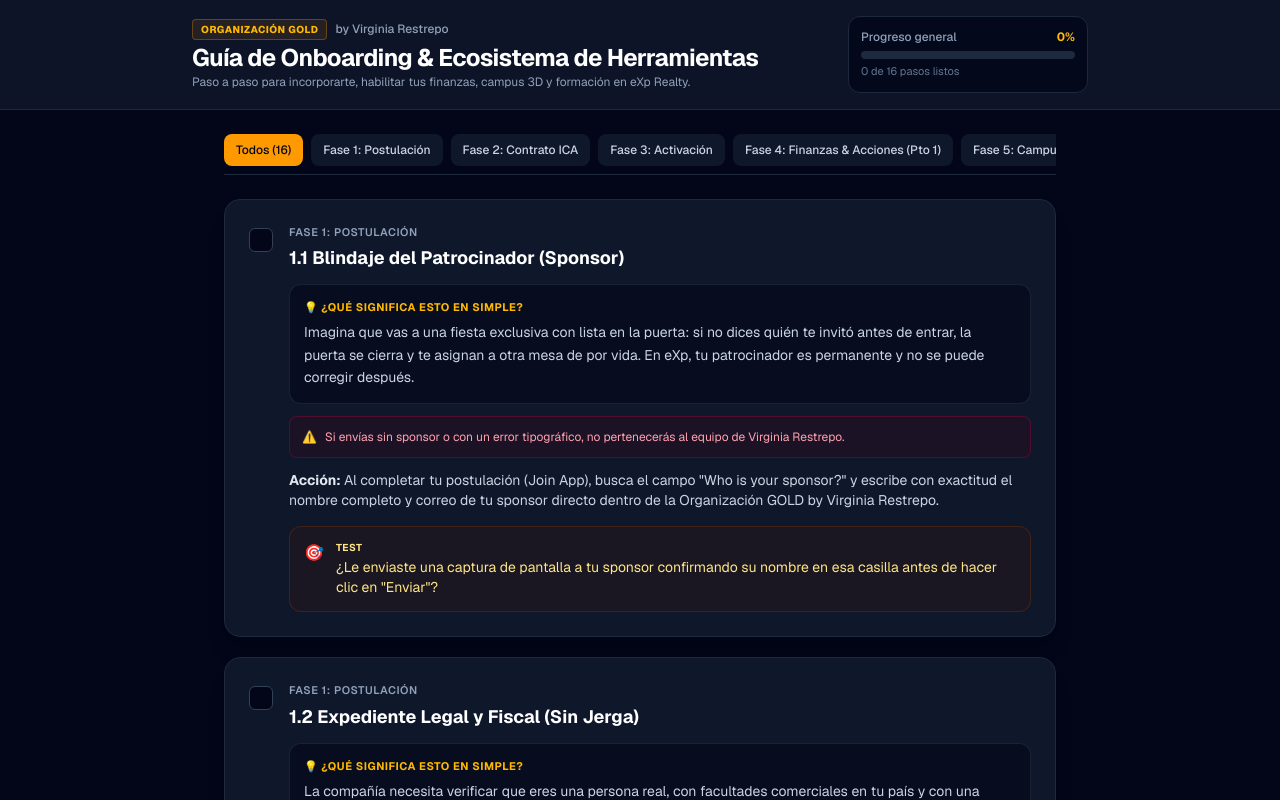
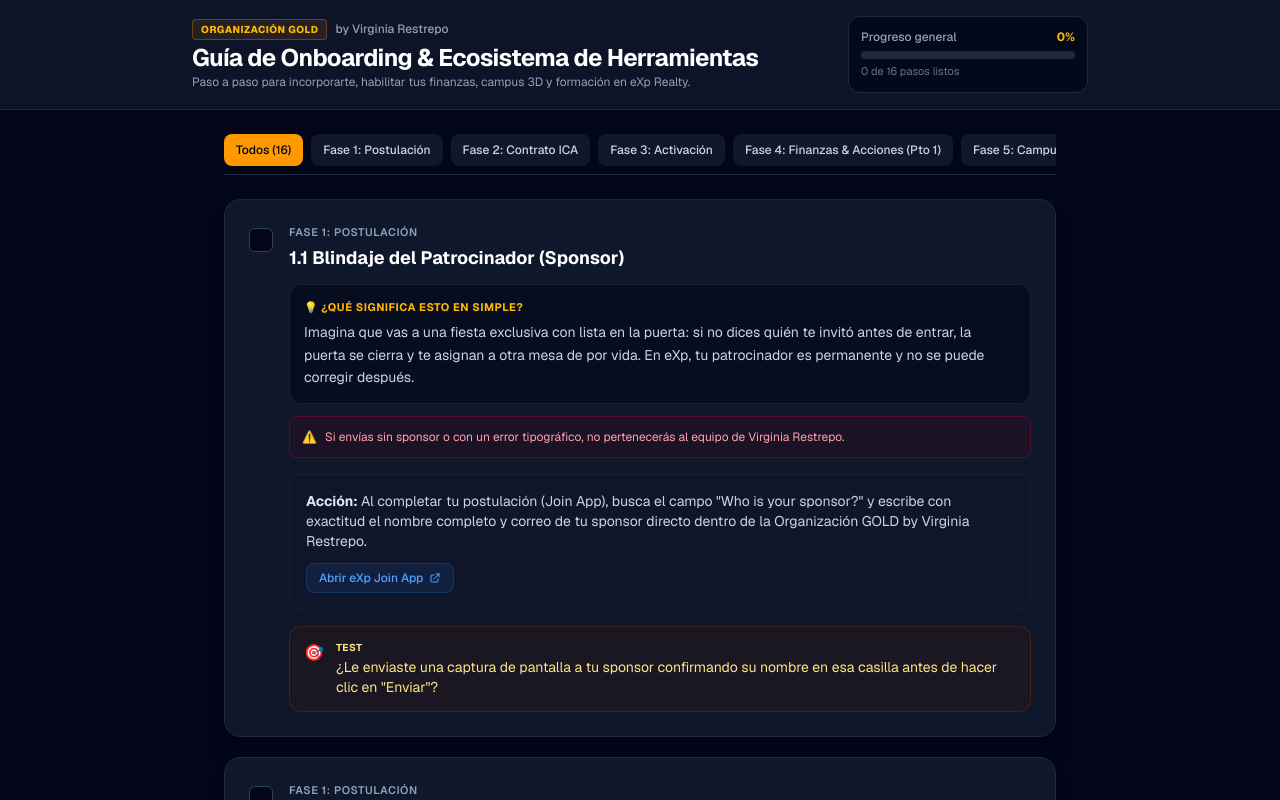
Before and after one commit to cburagli79/exp_onboarding, a Next.js app: page / in a window 1280 px wide. Shown: the top 800 px of the page. Built offline with nearby package versions, Linux system fonts and the light colour scheme.

Commit message:
feat: add external URLs as actionable buttons in task cards

```diff
--- a/src/app/page.tsx
+++ b/src/app/page.tsx
@@ -1,6 +1,11 @@
 "use client";
 
 import React, { useState, useEffect } from "react";
+
+interface LinkItem {
+  url: string;
+  label: string;
+}
 
 interface Task {
   id: string;
@@ -11,6 +16,7 @@ interface Task {
   action: string;
   feynmanCheck: string;
   warning?: string;
+  links?: LinkItem[];
 }
 
 const ONBOARDING_TASKS: Task[] = [
@@ -27,6 +33,7 @@ const ONBOARDING_TASKS: Task[] = [
     feynmanCheck:
       '¿Le enviaste una captura de pantalla a tu sponsor confirmando su nombre en esa casilla antes de hacer clic en "Enviar"?',
     warning: "Si envías sin sponsor o con un error tipográfico, no pertenecerás al equipo de Virginia Restrepo.",
+    links: [{ url: "https://joinapp.exprealty.com/", label: "Abrir eXp Join App" }]
   },
   {
     id: "1.2",
@@ -79,6 +86,7 @@ const ONBOARDING_TASKS: Task[] = [
       "Revisa tu correo personal, ubica la bienvenida de Onboarding donde viene tu usuario institucional local y actívalo configurando la verificación en dos pasos en tu teléfono.",
     feynmanCheck:
       "Abre una ventana de incógnito en tu navegador e inicia sesión en Gmail con tu nuevo correo oficial del país. ¿Entraste a la primera?",
+    links: [{ url: "https://mail.google.com/", label: "Acceder a Google Workspace" }]
   },
   {
     id: "3.2",
@@ -91,6 +99,7 @@ const ONBOARDING_TASKS: Task[] = [
       "Descarga la app Workplace en tu teléfono y computadora. Ingresa con tu eXp Passport y pide acceso a los grupos de tu país y al grupo oficial Organización GOLD by Virginia Restrepo.",
     feynmanCheck:
       '¿Escribiste tu mensaje de presentación en el grupo GOLD diciendo tu nombre, país y quién es tu sponsor?',
+    links: [{ url: "https://exp.workplace.com/", label: "Abrir eXp Workplace" }]
   },
   {
     id: "3.3",
@@ -105,7 +114,7 @@ const ONBOARDING_TASKS: Task[] = [
       "¿Tienes ya escrita en papel una lista con tus primeros 20 contactos y la fecha exacta de tu primera capacitación de ventas?",
   },
 
-  // FASE 4: HERRAMIENTAS DE GESTIÓN Y FINANZAS (PUNTO 1)
+  // FASE 4: HERRAMIENTAS DE GESTIÓN Y FINANZAS
   {
     id: "4.1",
     phaseId: 4,
@@ -117,6 +126,10 @@ const ONBOARDING_TASKS: Task[] = [
       "Ingresa a My eXp 3.0 desde tu panel de aplicaciones Okta/SSO con tu eXp Passport y revisa la sección 'My Dashboard' y el módulo de comisiones.",
     feynmanCheck:
       "¿Pudiste entrar a My eXp 3.0, ubicar el gráfico de tu Cap anual y corroborar que tu nombre y sponsor figuran correctamente?",
+    links: [
+      { url: "https://enterprise.exprealty.com/", label: "Abrir eXp Enterprise (My eXp)" },
+      { url: "https://exprealty.okta.com/", label: "Acceso global vía Okta" }
+    ]
   },
   {
     id: "4.2",
@@ -129,6 +142,7 @@ const ONBOARDING_TASKS: Task[] = [
       "Abre el módulo 'Agent Stock Programs' en tu portal de trabajo y confirma tu inscripción al programa de compra de acciones con descuento para tus futuros cierres.",
     feynmanCheck:
       "¿Comprendes cómo el 10% de descuento en la compra de acciones EXPI se convierte en ganancia patrimonial instantánea y pudiste verificar tu estado activo en el programa?",
+    links: [{ url: "https://enterprise.exprealty.com/", label: "Activar en eXp Enterprise" }]
   },
   {
     id: "4.3",
@@ -141,9 +155,10 @@ const ONBOARDING_TASKS: Task[] = [
       "Accede a Morgan Stanley at Work (Shareworks), completa el registro de seguridad inicial y valida tus datos de identidad para dejar activada tu cuenta de valores.",
     feynmanCheck:
       "¿Iniciaste sesión con éxito en Morgan Stanley at Work y puedes ver tu panel de portafolio patrimonial listo?",
+    links: [{ url: "https://shareworks.solium.com/", label: "Abrir Morgan Stanley (Shareworks)" }]
   },
 
-  // FASE 5: CAMPUS VIRTUAL, COMUNICACIÓN Y SOPORTE (PUNTO 3)
+  // FASE 5: CAMPUS VIRTUAL, COMUNICACIÓN Y SOPORTE
   {
     id: "5.1",
     phaseId: 5,
@@ -155,6 +170,7 @@ const ONBOARDING_TASKS: Task[] = [
       "Descarga la aplicación exp.world en tu computador, personaliza tu avatar y navega hasta el auditorio o el salón de operaciones de tu país.",
     feynmanCheck:
       "¿Ingresaste a exp.world con tu avatar, encendiste tu micrófono y comprobaste que puedes escuchar e interactuar con el personal de soporte?",
+    links: [{ url: "https://exp.world/", label: "Descargar / Entrar a eXp World" }]
   },
   {
     id: "5.2",
@@ -167,6 +183,7 @@ const ONBOARDING_TASKS: Task[] = [
       "Abre 'eXp Hub' desde tu lanzador de aplicaciones y agrega a tus marcadores favoritos la sección de noticias y eventos correspondientes a la región CALA.",
     feynmanCheck:
       "¿Localizaste en el Hub la sección de noticias corporativas y el calendario de eventos globales?",
+    links: [{ url: "https://exprealty.okta.com/", label: "Abrir eXp Hub (vía Okta)" }]
   },
   {
     id: "5.3",
@@ -179,6 +196,7 @@ const ONBOARDING_TASKS: Task[] = [
       "Ingresa a Zoho Mail con tus credenciales asignadas de país, personaliza tu bandeja de entrada y crea tu firma electrónica con tus teléfonos y logos oficiales.",
     feynmanCheck:
       "¿Te enviaste un correo de prueba a tu cuenta personal desde Zoho Mail y confirmaste que sale con tu firma profesional completa?",
+    links: [{ url: "https://mail.zoho.com/", label: "Acceder a Zoho Mail" }]
   },
   {
     id: "5.4",
@@ -191,9 +209,10 @@ const ONBOARDING_TASKS: Task[] = [
       "Entra al portal de Agent Services y familiarízate con las opciones para radicar solicitudes de soporte administrativo, legal y financiero.",
     feynmanCheck:
       "¿Sabes exactamente en qué sección de Agent Services debes ingresar una consulta si necesitas dar seguimiento a una liquidación de comisión?",
+    links: [{ url: "https://support.exprealty.com/", label: "Portal de Soporte eXp" }]
   },
 
-  // FASE 6: FORMACIÓN Y CUMPLIMIENTO NORMATIVO (PUNTO 5)
+  // FASE 6: FORMACIÓN Y CUMPLIMIENTO NORMATIVO
   {
     id: "6.1",
     phaseId: 6,
@@ -205,6 +224,7 @@ const ONBOARDING_TASKS: Task[] = [
       "Accede a eXp University e International Training, revisa la parrilla horaria de clases en español de esta semana y selecciona al menos dos sesiones para tu agenda.",
     feynmanCheck:
       "¿Elegiste y agendaste ya en tu calendario dos capacitaciones comerciales de eXp University para esta semana?",
+    links: [{ url: "https://expuniversity.com/", label: "Acceder a eXp University" }]
   },
   {
     id: "6.2",
@@ -217,6 +237,7 @@ const ONBOARDING_TASKS: Task[] = [
       "Entra a 'Agent Compliance Self Service - Courses', ubica los módulos asignados a tu cuenta de agente y completa el primer curso mandatorio de inducción ética.",
     feynmanCheck:
       "¿Aprobaste tu primer módulo de compliance en la plataforma y comprobaste que el curso figura como completado en tu expediente?",
+    links: [{ url: "https://exprealty.okta.com/", label: "Plataforma de Cursos (Okta)" }]
   },
 ];
 
@@ -454,9 +475,31 @@ export default function GoldOnboardingGuide() {
                       </div>
                     )}
 
-                    {/* Acción requerida */}
-                    <div className="mt-3 text-xs sm:text-sm text-slate-300">
-                      <strong className="text-slate-200">Acción:</strong> {task.action}
+                    {/* Acción requerida y Botones de URL */}
+                    <div className="mt-4 p-4 bg-slate-900/80 border border-slate-800/50 rounded-xl">
+                      <div className="text-xs sm:text-sm text-slate-300">
+                        <strong className="text-slate-200">Acción:</strong> {task.action}
+                      </div>
+
+                      {/* Botones de Enlaces */}
+                      {task.links && (
+                        <div className="mt-3 flex flex-wrap gap-2">
+                          {task.links.map((link, idx) => (
+                            <a
+                              key={idx}
+                              href={link.url}
+                              target="_blank"
+                              rel="noopener noreferrer"
+                              className="inline-flex items-center gap-1.5 px-3 py-1.5 bg-blue-500/10 text-blue-400 border border-blue-500/20 hover:bg-blue-500/20 rounded-lg text-xs font-medium transition-colors"
+                            >
+                              {link.label}
+                              <svg className="w-3 h-3" fill="none" viewBox="0 0 24 24" stroke="currentColor">
+                                <path strokeLinecap="round" strokeLinejoin="round" strokeWidth={2} d="M10 6H6a2 2 0 00-2 2v10a2 2 0 002 2h10a2 2 0 002-2v-4M14 4h6m0 0v6m0-6L10 14" />
+                              </svg>
+                            </a>
+                          ))}
+                        </div>
+                      )}
                     </div>
 
                     {/* Test */}
```
